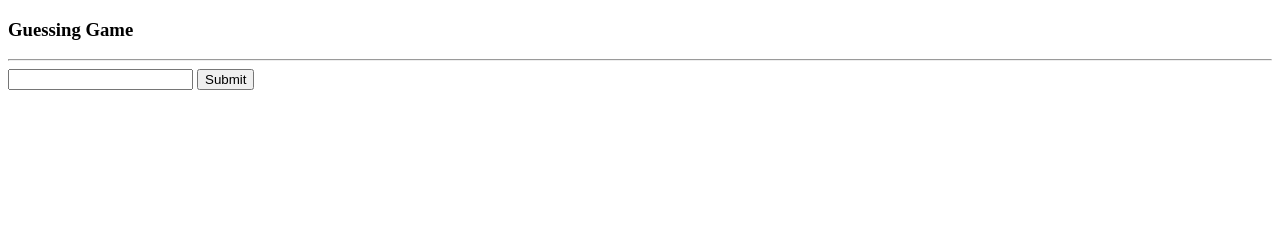
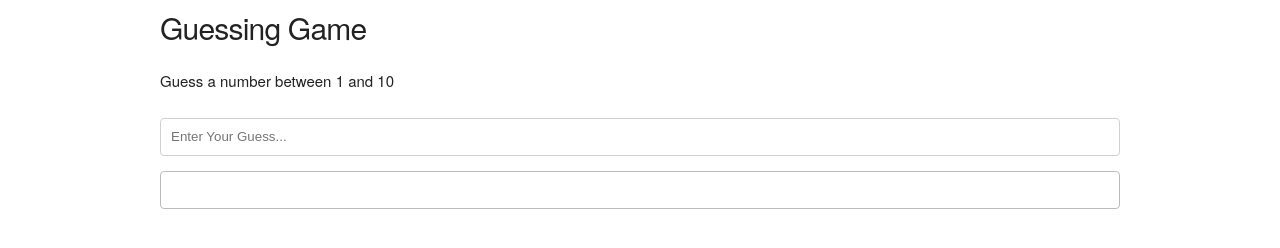
Before and after one commit to Dhrubo-Arafah/guessing-game, a plain HTML site: page index.html in a window 1280 px wide. Drawn offline with nearby package versions, Linux system fonts and the light colour scheme.

Commit message:
Update index.html

```diff
--- a/index.html
+++ b/index.html
@@ -1,22 +1,26 @@
 <!DOCTYPE html>
 <html lang="en">
-
 <head>
     <meta charset="UTF-8">
     <meta name="viewport" content="width=device-width, initial-scale=1.0">
     <title>Guessing Game</title>
+    <link rel="stylesheet" href="https://cdnjs.cloudflare.com/ajax/libs/skeleton/2.0.4/skeleton.min.css"/>
+    <link rel="stylesheet" href="style.css">
 </head>
-
 <body>
     <div class="container">
         <div class="box">
-            <h3>Guessing Game</h3>
-            <hr>
-            <input type="number" id="text">
-            <button id="button">Submit</button>
+            <h4>Guessing Game</h4>
+            <div class="info">
+                <p>Guess a number between <span class="min">1</span> and <span class="max">10</span></p>
+            </div>
+
+            <input type="number" class="guess u-full-width" placeholder="Enter Your Guess...">
+            <button class="button u-full-width" id="button"></button>
+            <div class="progress"></div>
+            <div class="message"></div>
         </div>
     </div>
-<script src="script.js"></script>
+    <script src="/script.js"></script>
 </body>
-
 </html>
```
